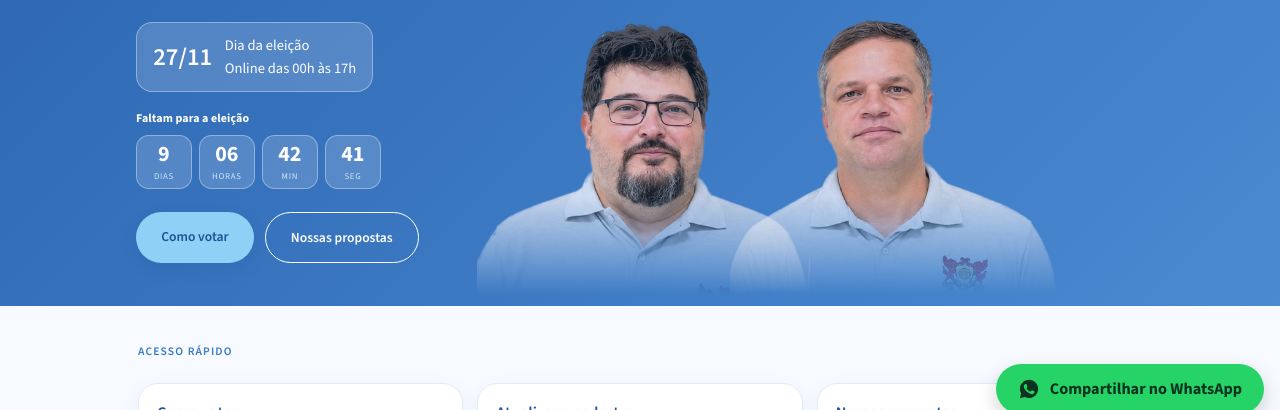
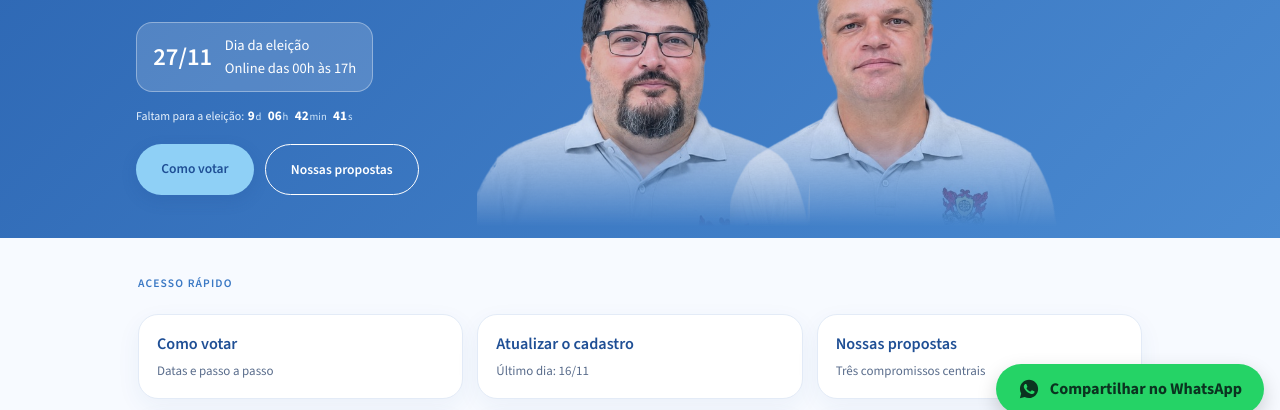
Before and after one commit to iermack/votechapa1, a plain HTML site: page index.html in a window 1280 px wide. Shown: the part 370-780 px from the top of the page. Drawn offline with nearby package versions, Linux system fonts and the light colour scheme.

Commit message:
Contagem regressiva em uma linha discreta abaixo da data da eleição
Co-Authored-By: Claude Sonnet 5.5 <noreply@anthropic.com>

Claude-Session: https://claude.ai/code/session_012fQ7TJU9ZbanJU5JEe53tU

```diff
--- a/index.html
+++ b/index.html
@@ -210,13 +210,13 @@ nav a{font-weight:500;border-bottom-width:2px}
 .hero .sig{font-weight:400}
 .hero .date{background:rgba(255,255,255,.16);border:1px solid rgba(255,255,255,.35);border-radius:18px}
 .hero .date b{color:#fff;font-weight:600}
-.cd{margin:-8px 0 26px}
-.cd .cd-t{font-size:.92rem;font-weight:700;color:#fff;margin:0 0 8px;letter-spacing:.01em}
-.cd .cd-g{display:flex;gap:8px}
-.cd .cd-b{min-width:62px;text-align:center;background:rgba(255,255,255,.16);border:1px solid rgba(255,255,255,.35);border-radius:14px;padding:8px 6px 6px}
-.cd .cd-b b{display:block;font-family:var(--display);font-size:1.7rem;line-height:1;color:#fff;font-variant-numeric:tabular-nums}
-.cd .cd-b span{display:block;font-size:.68rem;text-transform:uppercase;letter-spacing:.08em;color:#cfe6fb;margin-top:4px}
-.cd .cd-msg{display:inline-block;background:rgba(255,255,255,.16);border:1px solid rgba(255,255,255,.35);border-radius:14px;padding:10px 16px;font-weight:700;color:#fff}
+.cd{margin:-12px 0 20px;font-size:.92rem;color:#e6f1fc;font-variant-numeric:tabular-nums}
+.cd .cd-t{font-weight:500;margin-right:4px}
+.cd .cd-g{display:inline}
+.cd .cd-b{display:inline;margin-right:7px}
+.cd .cd-b b{font-weight:700;color:#fff;font-size:1.02rem}
+.cd .cd-b span{margin-left:1px;color:#cfe6fb;font-size:.82rem}
+.cd .cd-msg{font-weight:600;color:#fff}
 
 .btn{border-radius:999px;font-weight:600;box-shadow:0 6px 16px rgba(31,79,149,.18)}
 .btn.ghost{border-width:1.5px;box-shadow:none}
@@ -413,7 +413,7 @@ header.top nav a.nav-cta{padding:6px 15px;font-size:.84rem}
       <h1>Transparência hoje. Sustentabilidade amanhã.</h1>
       <p class="sig">Contas claras para <em>o seu benefício</em> e <em>a sua saúde</em>.</p>
       <div class="date"><b>27/11</b><span>Dia da eleição<br>Online das 00h às 17h</span></div>
-      <div class="cd" id="cd" aria-live="polite"><p class="cd-t" id="cd-t">Faltam para a eleição</p><div class="cd-g" id="cd-g"><div class="cd-b"><b id="cd-d">--</b><span>dias</span></div><div class="cd-b"><b id="cd-h">--</b><span>horas</span></div><div class="cd-b"><b id="cd-m">--</b><span>min</span></div><div class="cd-b"><b id="cd-s">--</b><span>seg</span></div></div></div>
+      <div class="cd" id="cd" aria-live="polite"><span class="cd-t" id="cd-t">Faltam para a eleição:</span><span class="cd-g" id="cd-g"><span class="cd-b"><b id="cd-d">--</b><span>d</span></span><span class="cd-b"><b id="cd-h">--</b><span>h</span></span><span class="cd-b"><b id="cd-m">--</b><span>min</span></span><span class="cd-b"><b id="cd-s">--</b><span>s</span></span></span></div>
       <div class="btns">
         <a class="btn big" href="#votar">Como votar</a>
         <a class="btn ghost big" href="#compromissos">Nossas propostas</a>
@@ -983,10 +983,10 @@ if(sel){var o=document.createElement('option');o.value='';o.textContent='Todos o
   if(!box)return;
   function p(n){return n<10?'0'+n:''+n}
   function set(ms){var s=Math.max(0,Math.floor(ms/1000));document.getElementById('cd-d').textContent=Math.floor(s/86400);document.getElementById('cd-h').textContent=p(Math.floor(s%86400/3600));document.getElementById('cd-m').textContent=p(Math.floor(s%3600/60));document.getElementById('cd-s').textContent=p(s%60)}
-  function msg(txt){g.style.display='none';t.className='cd-msg';t.textContent=txt}
+  function msg(txt){g.style.display='none';t.className='cd-t cd-msg';t.textContent=txt}
   function tick(){var n=Date.now();
-    if(n<ini){t.textContent='Faltam para a eleição';set(ini-n)}
-    else if(n<fim){t.textContent='A votação está aberta! Encerra às 17h. Faltam:';g.style.display='flex';set(fim-n);var d=document.getElementById('cd-d').parentNode;d.style.display='none'}
+    if(n<ini){t.textContent='Faltam para a eleição:';set(ini-n)}
+    else if(n<fim){t.textContent='Votação aberta! Encerra às 17h. Faltam:';g.style.display='inline';set(fim-n);var d=document.getElementById('cd-d').parentNode;d.style.display='none'}
     else{msg('Eleição encerrada. Obrigado pelo seu apoio!');clearInterval(iv)}}
   var iv=setInterval(tick,1000);tick();
 })();
```
